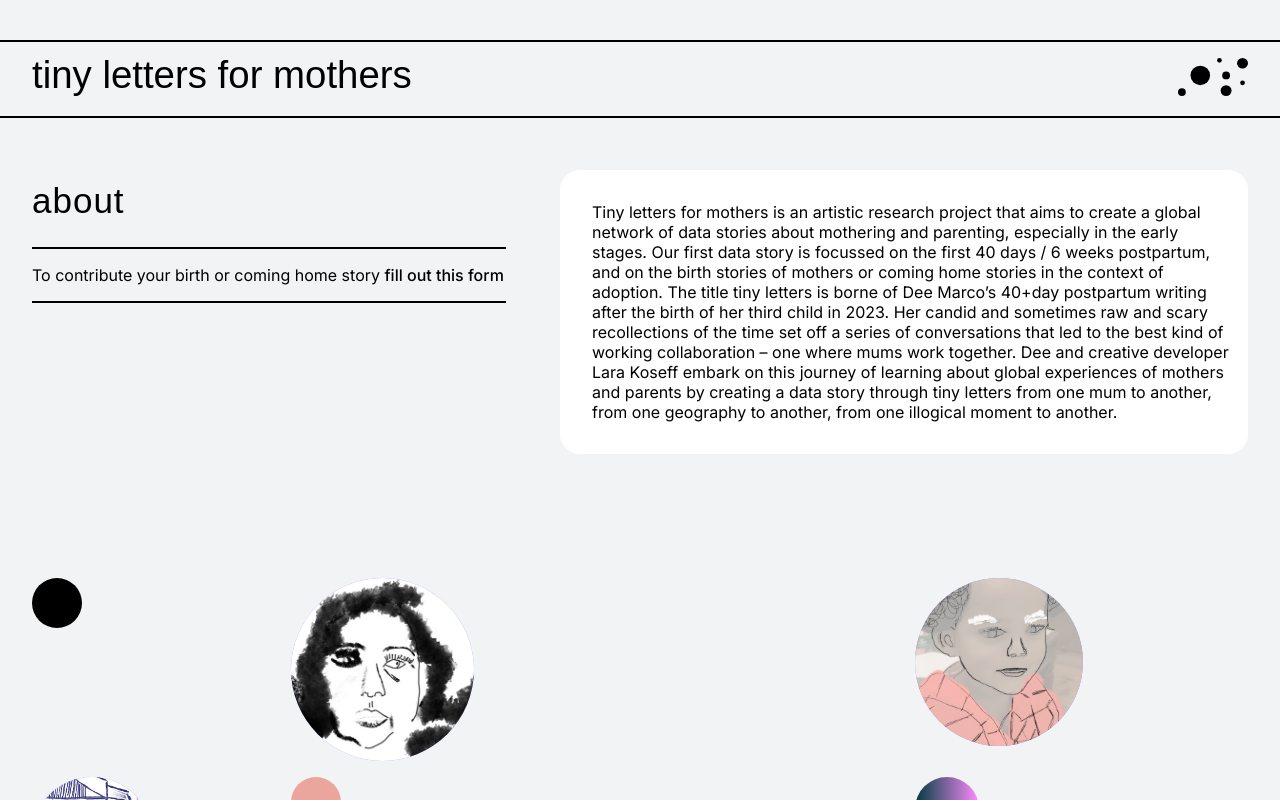
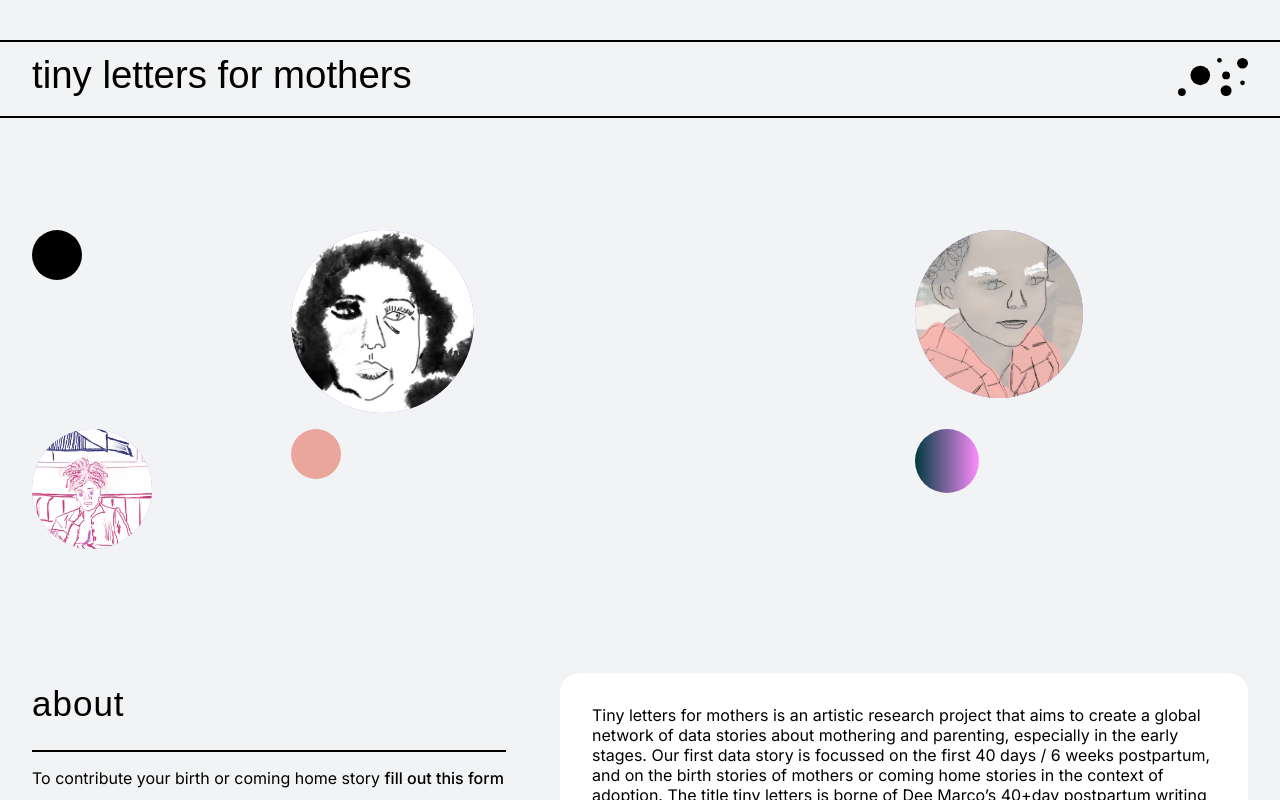
Before and after one commit to tinyletters/tinyletters.github.io, a React (Vite) app: page / in a window 1280 px wide. Shown: the top 800 px of the page. Built offline with nearby package versions, Linux system fonts and the light colour scheme; a web font is replaced by a local one.

Commit message:
rearrange into order

```diff
--- a/src/App.jsx
+++ b/src/App.jsx
@@ -33,6 +33,9 @@ function MainContent() {
             <Circles />
           </div>
           <br />
+                    <div className="circles--dt">
+            <Circles />
+          </div>
           <div className="intro--card">
             <div className="about">
               <h2>about</h2>
@@ -82,9 +85,7 @@ function MainContent() {
               </p>
             </div>
           </div>
-          <div className="circles--dt">
-            <Circles />
-          </div>
+
           <div className="section--div">
             <Divider
               sx={{
```
